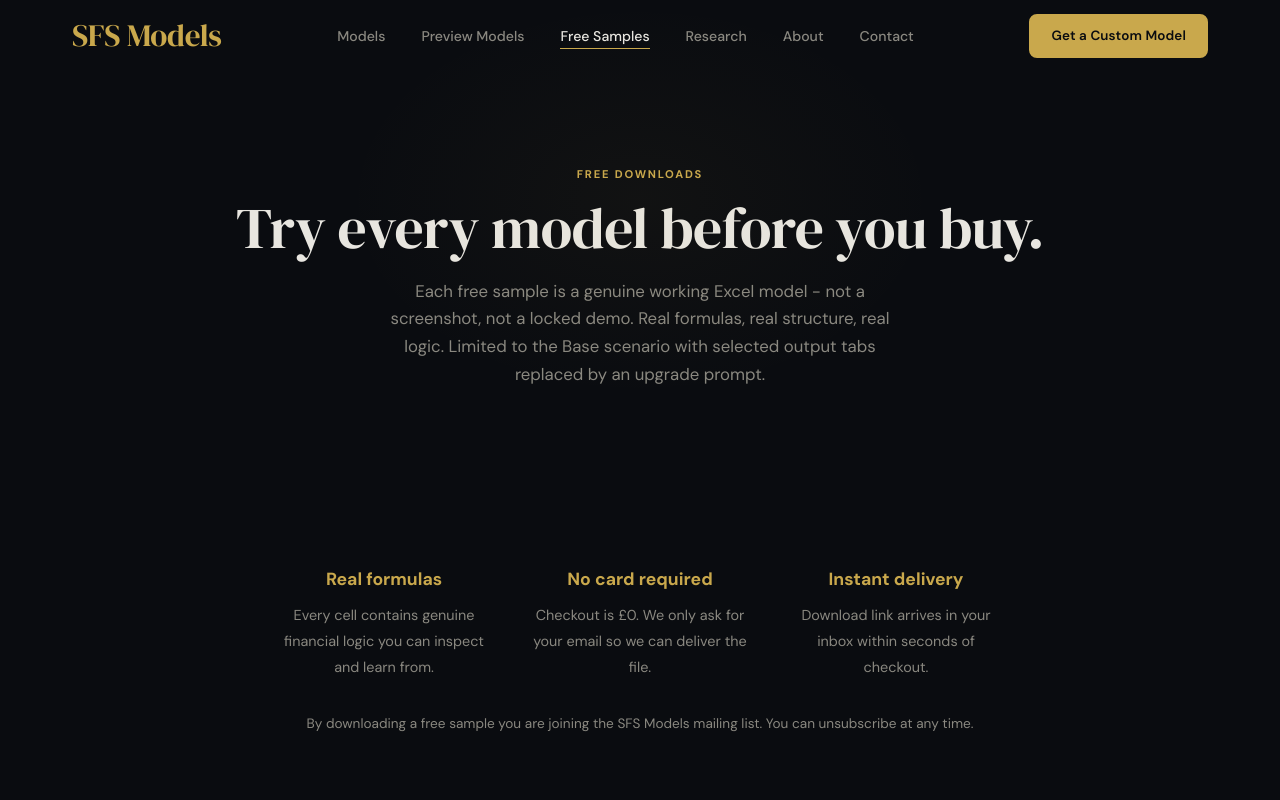
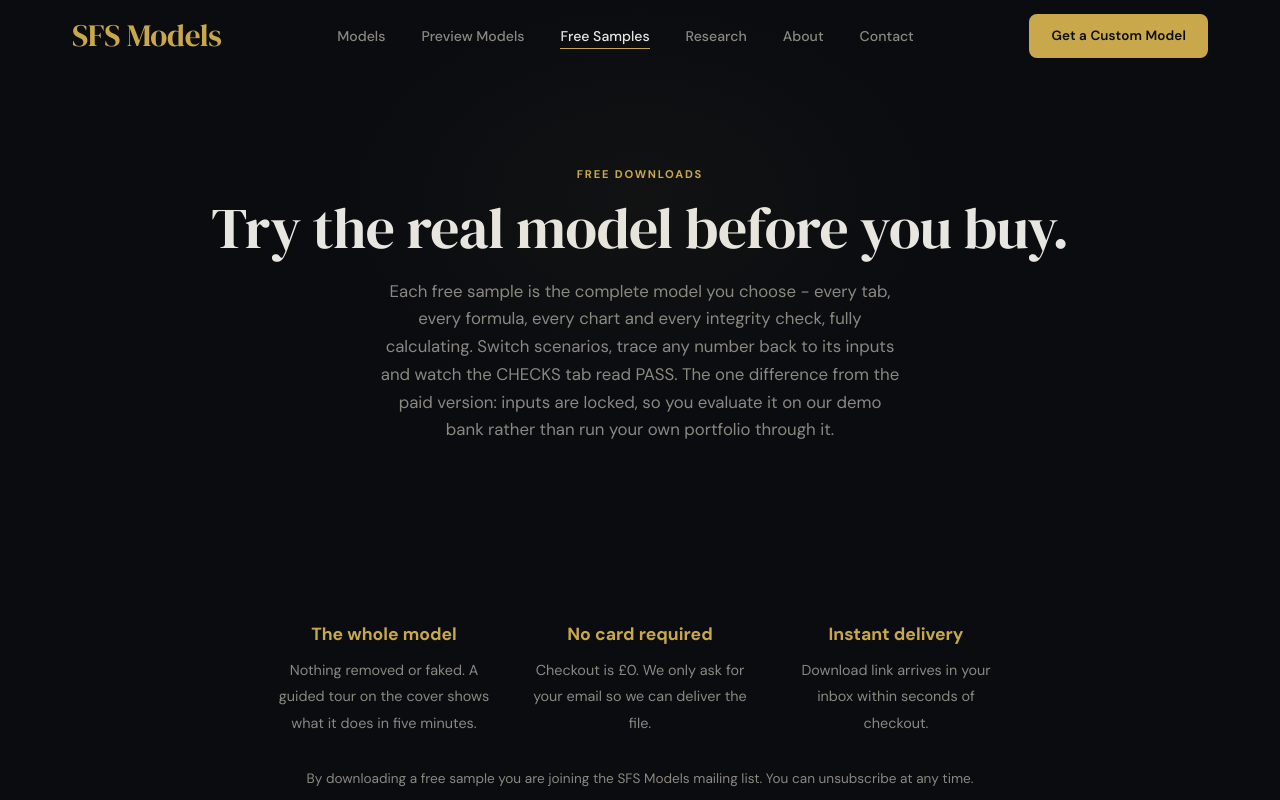
Before and after one commit to Fpas352/financial-models-website, a plain HTML site: page free-samples.html in a window 1280 px wide. Shown: the top 800 px of the page. Drawn offline with Linux system fonts and the light colour scheme.

Commit message:
Describe free samples as locked full-model editions
The free sample products now deliver the complete model with inputs locked
and a guided-tour cover, replacing the old cut-down v4 samples.

Co-Authored-By: Claude Opus 5 <noreply@anthropic.com>

```diff
--- a/free-samples.html
+++ b/free-samples.html
@@ -4,16 +4,16 @@
 <meta charset="UTF-8">
   <meta name="viewport" content="width=device-width, initial-scale=1.0">
   <title>Free Samples | SFS Models</title>
-  <meta name="description" content="Download free working samples of all 35 SFS financial models. Genuine Excel workbooks with real logic - not locked demos. No payment required.">
+  <meta name="description" content="Free sample editions of every SFS financial model - the complete working workbook, every formula and integrity check live, inputs locked. No payment required.">
 
   <link rel="canonical" href="https://sfsmodels.org/free-samples.html">
   <meta property="og:type" content="website">
   <meta property="og:title" content="Free Samples | SFS Models">
-  <meta property="og:description" content="Download free working samples of all 35 financial models. Real Excel workbooks with genuine logic - not locked demos.">
+  <meta property="og:description" content="The real model, fully working, free. Every formula and integrity check live - see exactly how the paid version is built before you buy.">
   <meta property="og:url" content="https://sfsmodels.org/free-samples.html">
   <meta name="twitter:card" content="summary_large_image">
   <meta name="twitter:title" content="Free Samples | SFS Models">
-  <meta name="twitter:description" content="Free working samples of 35 institutional-grade financial models. No payment required.">
+  <meta name="twitter:description" content="Free sample editions of institutional-grade Excel models. No payment required.">
 
   <script type="application/ld+json">
   {
@@ -87,8 +87,8 @@
   <section class="page-hero">
     <div class="container">
       <span class="section-label">Free Downloads</span>
-      <h1>Try every model before you buy.</h1>
-      <p>Each free sample is a genuine working Excel model - not a screenshot, not a locked demo. Real formulas, real structure, real logic. Limited to the Base scenario with selected output tabs replaced by an upgrade prompt.</p>
+      <h1>Try the real model before you buy.</h1>
+      <p>Each free sample is the complete model you choose - every tab, every formula, every chart and every integrity check, fully calculating. Switch scenarios, trace any number back to its inputs and watch the CHECKS tab read PASS. The one difference from the paid version: inputs are locked, so you evaluate it on our demo bank rather than run your own portfolio through it.</p>
     </div>
   </section>
 
@@ -97,8 +97,8 @@
     <div class="container" style="max-width:800px; text-align:center; margin-bottom:2rem;">
       <div class="free-samples-value" style="display:grid; grid-template-columns:repeat(3, 1fr); gap:2rem; margin-bottom:2rem;">
         <div>
-          <strong style="color:var(--gold); font-size:1.1rem; display:block; margin-bottom:0.5rem;">Real formulas</strong>
-          <span style="color:var(--text-muted); font-size:0.9rem;">Every cell contains genuine financial logic you can inspect and learn from.</span>
+          <strong style="color:var(--gold); font-size:1.1rem; display:block; margin-bottom:0.5rem;">The whole model</strong>
+          <span style="color:var(--text-muted); font-size:0.9rem;">Nothing removed or faked. A guided tour on the cover shows what it does in five minutes.</span>
         </div>
         <div>
           <strong style="color:var(--gold); font-size:1.1rem; display:block; margin-bottom:0.5rem;">No card required</strong>
```
Also changed, not shown: free-sample.html (+1 -1 lines).
